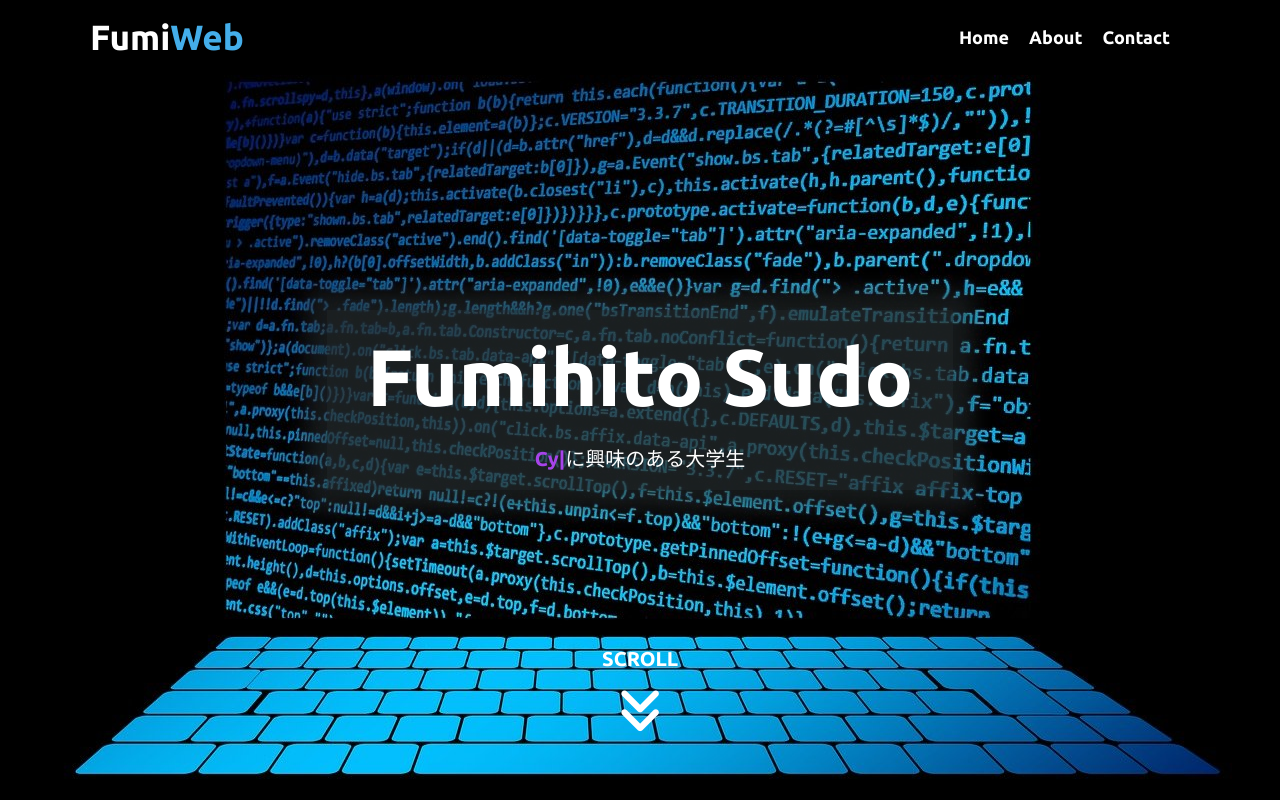
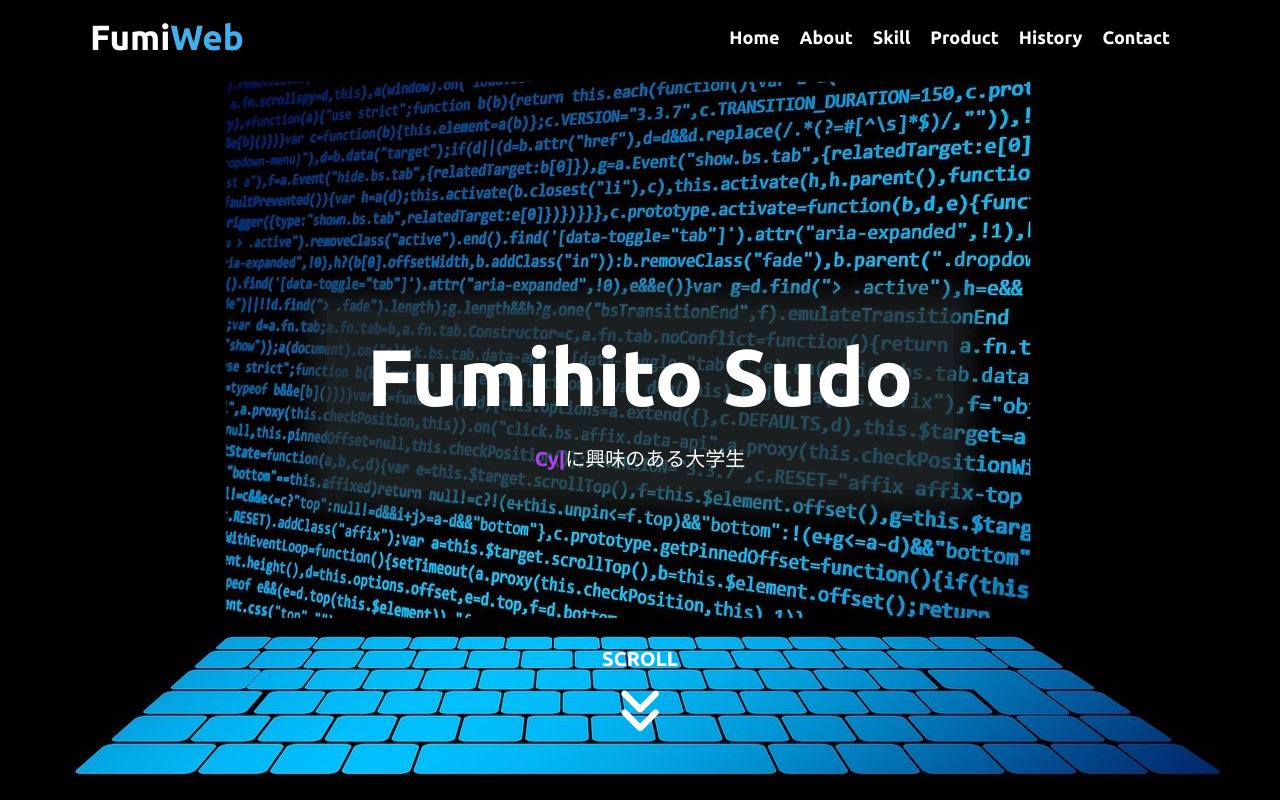
Before and after one commit to fum1h1to/fum1w3b, a React (Create React App) app: page / in a window 1280 px wide. Shown: the top 800 px of the page. Built offline with nearby package versions, Linux system fonts and the light colour scheme.

Commit message:
header項目修正

```diff
--- a/src/view/components/Header/Header.tsx
+++ b/src/view/components/Header/Header.tsx
@@ -23,9 +23,9 @@ const Header = () => {
           <ul>
             <li><a href="#home" onClick={spAction}>Home</a></li>
             <li><a href="#about" onClick={spAction}>About</a></li>
-            {/* <li><a href="#service" onClick={spAction}>Services</a></li>
-            <li><a href="#skill" onClick={spAction}>Skills</a></li>
-            <li><a href="#work" onClick={spAction}>Works</a></li> */}
+            <li><a href="#skill" onClick={spAction}>Skill</a></li>
+            <li><a href="#product" onClick={spAction}>Product</a></li>
+            <li><a href="#history" onClick={spAction}>History</a></li>
             <li><a href="#contact" onClick={spAction}>Contact</a></li>
           </ul>
         </nav>
```
Also changed, not shown: 7 other files (tests, documents, lock files or other folders).
